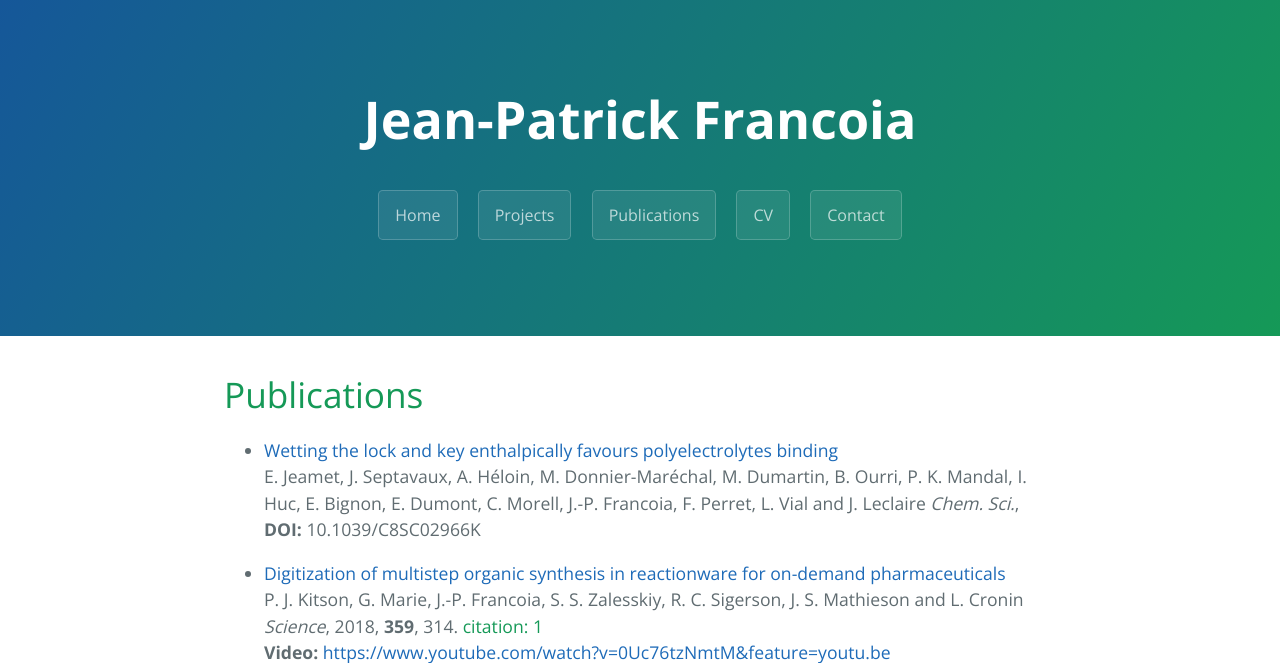
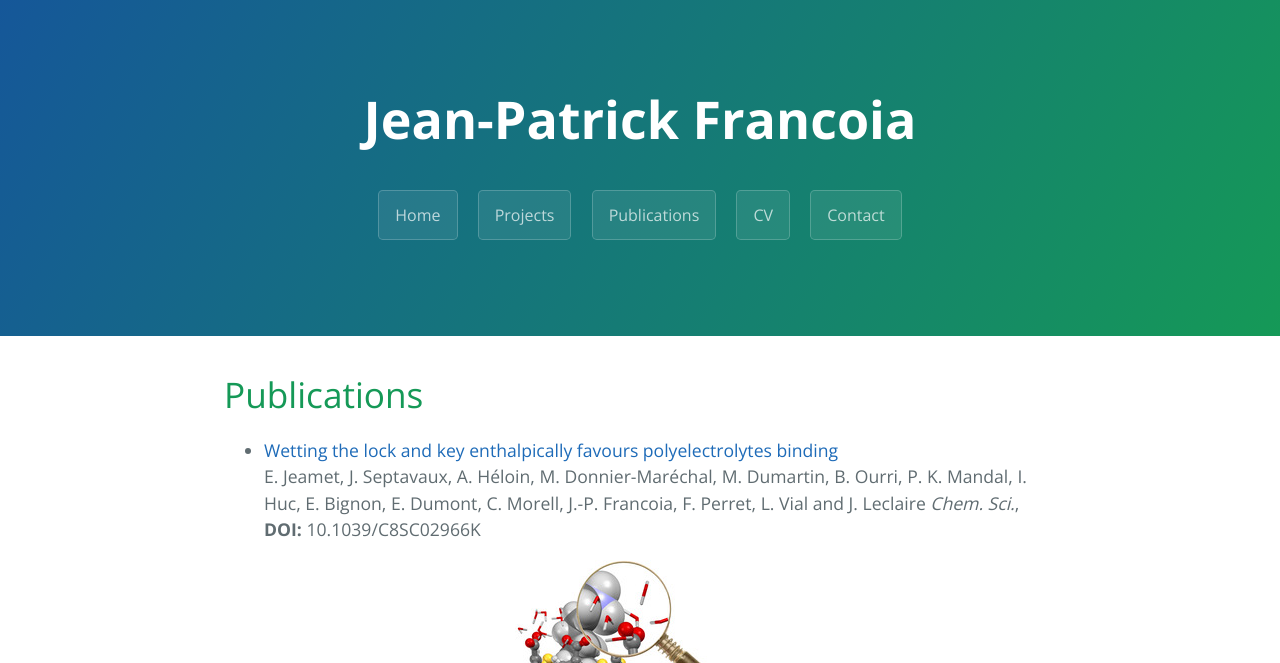
Before and after one commit to JPFrancoia/JPFrancoia.github.io, a Jekyll site: the page built from publications.md, in a window 1280 px wide. Shown: the top 663 px of the page. Built offline with Jekyll 4.4.1, drawn with Linux system fonts in a browser that asks for light colours; the repository's description, which GitHub fills in, is left out; grey boxes are pictures that could not be loaded.

Commit message:
Adding GA for Chem. Sci.

```diff
--- a/publications.md
+++ b/publications.md
@@ -10,6 +10,9 @@ layout: default
 E. Jeamet, J. Septavaux, A. Héloin, M. Donnier-Maréchal, M. Dumartin,
 B. Ourri, P. K. Mandal, I. Huc, E. Bignon, E. Dumont, C. Morell,
 J.-P. Francoia, F. Perret, L. Vial and J. Leclaire *Chem. Sci.*, **DOI:** 10.1039/C8SC02966K
+<p align="center">
+  <img src="images/wet_and_lock.jpg">
+</p>
 
 - [Digitization of multistep organic synthesis in reactionware for on-demand
 pharmaceuticals](http://science.sciencemag.org/content/359/6373/314)
```
Also changed, not shown: images/wet_and_lock.jpg (added).
